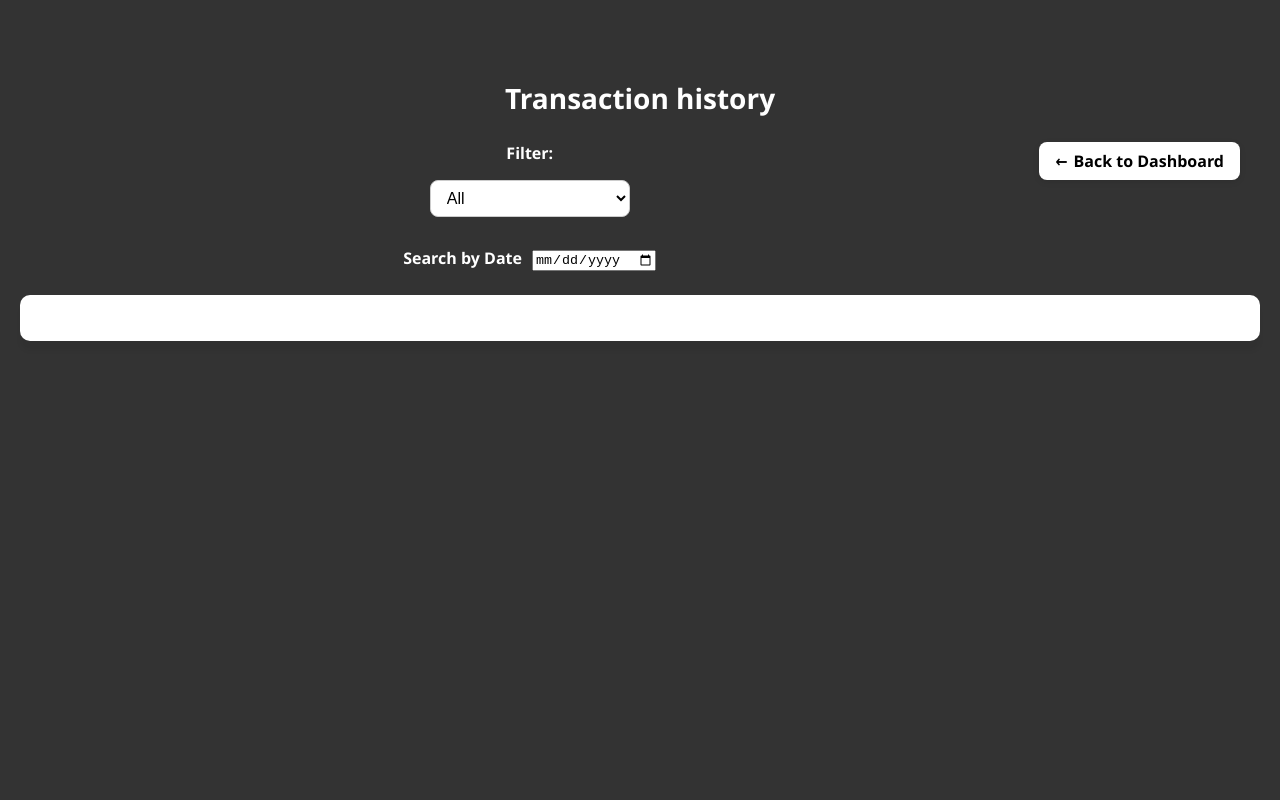
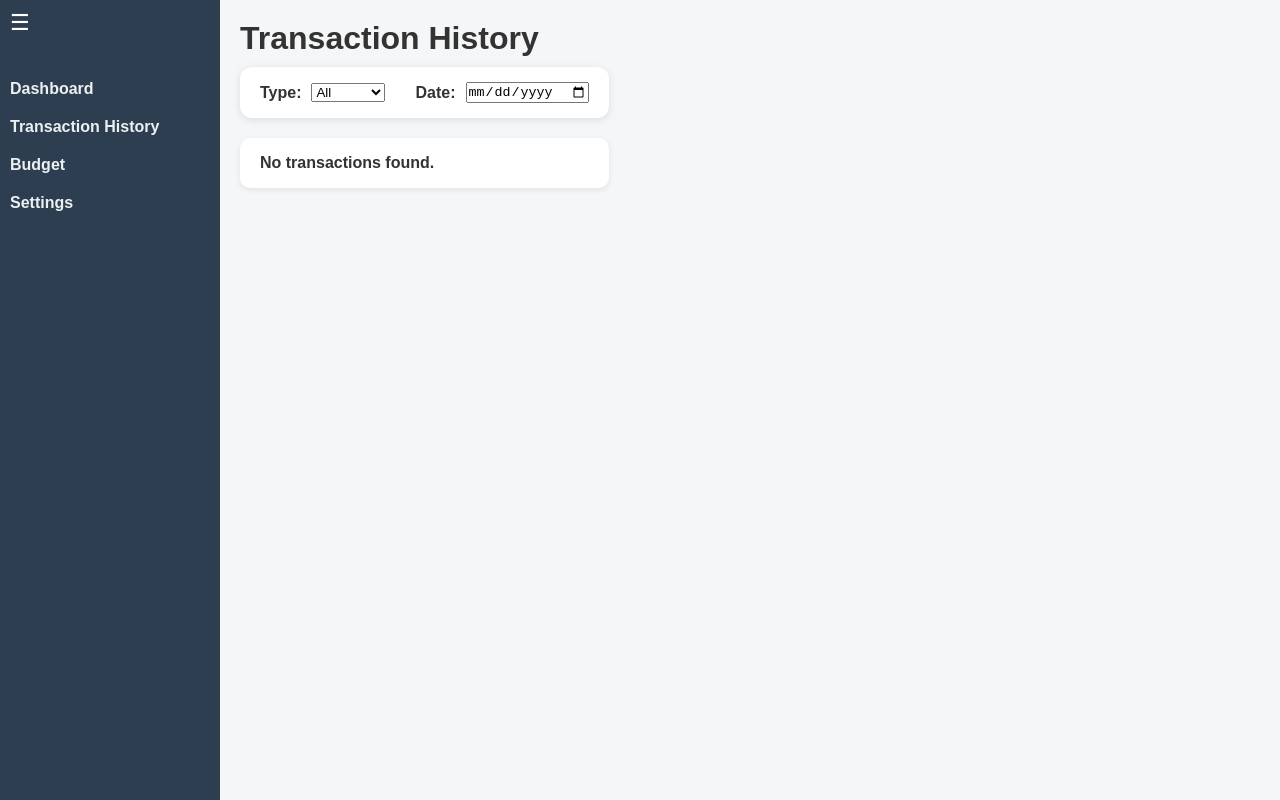
Before and after one commit to Theibroguy/Personal-finance-web-app, a plain HTML site: page Transaction-history.html in a window 1280 px wide. Drawn offline with Linux system fonts and the light colour scheme.

Commit message:
Added collapse toggle to my transaction history page as well and refurnished it

```diff
--- a/Transaction-history.html
+++ b/Transaction-history.html
@@ -1,33 +1,54 @@
 <!DOCTYPE html>
 <html lang="en">
 <head>
-  <meta charset="UTF-8">
-  <meta name="viewport" content="width=device-width, initial-scale=1.0">
-  <title>Transaction history</title>
-  <link rel="stylesheet" href="history.css">
+  <meta charset="UTF-8" />
+  <meta name="viewport" content="width=device-width, initial-scale=1.0"/>
+  <title>Transaction History</title>
+  <link rel="stylesheet" href="history.css" />
 </head>
 <body>
-  <div class="header">
-    <h1>Transaction history</h1>
-    <a href="Dashboard.html" class="back-button"><span class="arrow">←</span> Back to Dashboard</a>
-    <div class="filter-container">
-      <label for="filter">Filter:</label>
+  <div class="wrapper">
+    <!-- Sidebar (same as dashboard) -->
+    <aside class="sidebar" id="sidebar">
+      <button id="toggle-btn" class="toggle-btn">☰</button>
+      <nav>
+        <ul>
+          <li><a href="Dashboard.html">Dashboard</a></li>
+          <li><a href="Transaction-history.html">Transaction History</a></li>
+          <li><a href="#">Budget</a></li>
+          <li><a href="#">Settings</a></li>
+        </ul>
+      </nav>
+    </aside>
+
+    <!-- Main Content -->
+    <main class="main-content">
+      <header>
+        <h1>Transaction History</h1>
+      </header>
+
+      <!-- Fixed Filter/Search Bar -->
+      <div class="filter-bar">
+        <div class="filter-group">
+          <label for="filter">Type:</label>
           <select id="filter">
             <option value="all">All</option>
             <option value="income">Income</option>
             <option value="expense">Expense</option>
           </select>
-
-    <div class="date-filter">
-      <label for="date-search">Search by Date</label>
-      <input type="date" id="date-search">
         </div>
+        <div class="filter-group">
+          <label for="date-search">Date:</label>
+          <input type="date" id="date-search" />
         </div>
       </div>
 
-
-
-  <ul id="transaction-list"></ul>
+      <!-- Transactions -->
+      <section>
+        <ul id="transaction-list" class="transaction-list"></ul>
+      </section>
+    </main>
+  </div>
 
   <script src="history.js"></script>
 </body>
--- a/history.css
+++ b/history.css
@@ -1,125 +1,153 @@
-/* history.css */
-.header {
-  text-align: center;
-  margin-bottom: 20px;
-}
-body {
-  font-family: 'Segoe UI', Tahoma, Geneva, Verdana, sans-serif;
-  background-color: #333;
-  color: #fff;
-  padding: 20px;
+/* General resets */
+* {
   margin: 0;
-  position: relative;
-  padding-top: 60px;
+  padding: 0;
+  box-sizing: border-box;
 }
 
-h1 {
-  text-align: center;
-  margin-bottom: 25px;
-  font-size: 28px;
-  color: #fff;
+body {
+  display: flex;
+  font-family: Arial, sans-serif;
+  background-color: #f4f6f8;
+  color: #333;
+  min-height: 100vh;
 }
 
-label {
-  font-weight: 600;
+/* Layout */
+.wrapper {
+  display: flex;
 }
 
-.filter-container {
-  display: flex;
-  flex-direction: column;
-  align-items: center;
-  gap: 10px;
+/* Sidebar (reuse dashboard styles) */
+.sidebar {
+  width: 220px;
+  background-color: #2c3e50;
+  color: white;
+  height: 100vh;
+  padding: 20px 10px;
+  transition: width 0.3s ease;
+  position: relative;
 }
 
-.filter-container label {
-  margin-bottom: 6px;
-  font-size: 16px;
+.sidebar.collapsed {
+  width: 60px;
 }
 
-#filter {
-  display: block;
-  margin: 0 auto 20px;
-  padding: 8px 12px;
-  font-size: 16px;
-  border: 1px solid #ccc;
-  border-radius: 8px;
-  background-color: #fff;
-  max-width: 200px;
-  width: 100%;
-}
-
-#transaction-list {
-  list-style-type: none;
+.sidebar ul {
+  list-style: none;
+  margin-top: 60px;
   padding: 0;
 }
 
-#transaction-list h3 {
-  margin-top: 30px;
-  color: #555;
-  border-bottom: 1px solid #ddd;
-  padding-bottom: 5px;
+.sidebar ul li {
+  margin: 20px 0;
 }
 
-#transaction-list li {
-  list-style-type: none;
-  padding: 12px 16px;
-  margin: 8px 0;
-  background-color: #fff;
-  border-radius: 10px;
-  box-shadow: 0 10px 4px rgba(0, 0, 0, 0.05);
-  font-weight: 500;
-  display: flex;
-  justify-content: space-between;
+.sidebar ul li a {
+  color: #ecf0f1;
+  text-decoration: none;
+  font-weight: bold;
 }
 
-
-.income {
-  border-color: green;
-  color: green;
+.toggle-btn {
+  position: absolute;
+  top: 10px;
+  background: none;
+  border: none;
+  color: white;
+  font-size: 22px;
+  cursor: pointer;
 }
 
-.expense {
-  border-color: red;
-  color: red;
+/* Main */
+.main-content {
+  flex: 1;
+  padding: 20px;
+  overflow-y: auto;
 }
-.date-filter {
+
+.main-content header {
+  margin-bottom: 10px;
+}
+
+/* Filter Bar */
+.filter-bar {
+  display: flex;
+  justify-content: flex-start;
+  gap: 30px;
+  flex-wrap: wrap;
+  padding: 15px 20px;
+  background-color: white;
+  border-radius: 12px;
+  box-shadow: 0 2px 8px rgba(0,0,0,0.1);
+  margin-bottom: 20px;
+  position: sticky;
+  top: 0;
+  z-index: 100;
+}
+
+.filter-group {
   display: flex;
   align-items: center;
   gap: 10px;
 }
 
-.back-button {
-  position: sticky;
-  top: 20px;
-  float: right;
-  text-decoration: none;
-  background-color: white;
-  color: black;
-  padding: 8px 16px;
-  border-radius: 8px;
+.filter-group label {
   font-weight: bold;
-  margin-right: 20px;
-  z-index: 10;
-  transition: all 0.3s ease;
-  box-shadow: 0 2px 6px rgba(0, 0, 0, 0.1);
-  transform: translateY(0);
-  display: inline-flex;
-  align-items: center;
-  gap: 6px;
 }
 
-.back-button:hover {
-  background-color: #45a049;
-  transform: translateY(-3px) scale(1.03);
-  box-shadow: 0 4px 12px rgba(0, 0, 0, 0.2);
+/* Transaction list */
+.transaction-list {
+  list-style: none;
+  padding: 0;
 }
 
-/* Animating the arrow */
-.back-button .arrow {
-  display: inline-block;
-  transition: transform 0.3s ease;
+.transaction-list h3 {
+  margin-top: 30px;
+  color: #555;
+  padding-bottom: 5px;
+  border-bottom: 1px solid #ddd;
 }
 
-.back-button:hover .arrow {
-  transform: translateX(-5px) scale(1.2);
+.transaction-list li {
+  background-color: #fff;
+  padding: 16px 20px;
+  margin-bottom: 12px;
+  border-radius: 10px;
+  box-shadow: 0 2px 6px rgba(0,0,0,0.08);
+  display: flex;
+  justify-content: space-between;
+  font-size: 16px;
+  font-weight: bold;
 }
+
+.transaction-list li.income {
+  color: green;
+}
+
+.transaction-list li.expense {
+  color: red;
+}
+
+/* Collapsed sidebar styles */
+.sidebar.collapsed {
+  width: 60px;
+}
+
+.sidebar.collapsed ul li a {
+  font-size: 0;
+  opacity: 0;
+  transition: opacity 0.3s;
+}
+
+.toggle-btn {
+  position: absolute;
+  top: 10px;
+  left: 10px;
+  background: none;
+  border: none;
+  color: white;
+  font-size: 22px;
+  cursor: pointer;
+  z-index: 10;
+}
--- a/history.js
+++ b/history.js
@@ -69,3 +69,14 @@ document.addEventListener('DOMContentLoaded', function () {
     renderTransactions(filterSelect.value, dateSearch.value)
   });
 });
+
+
+// SIDEBAR TOGGLE FUNCTIONALITY
+const toggleBtn = document.getElementById('toggle-btn');
+const sidebar = document.getElementById('sidebar');
+
+  if (toggleBtn && sidebar) {
+    toggleBtn.addEventListener('click', function () {
+      sidebar.classList.toggle('collapsed');
+    });
+  }
```
Lines whose indentation alone changed are shown as unchanged.
